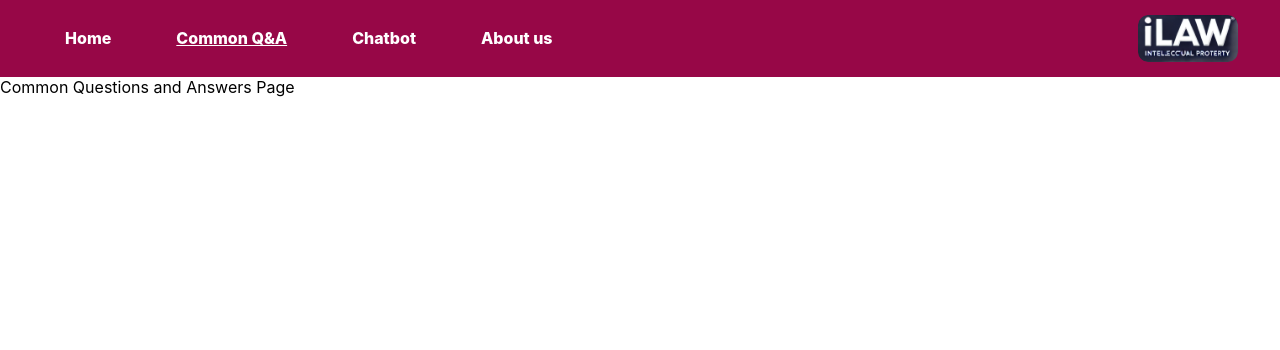
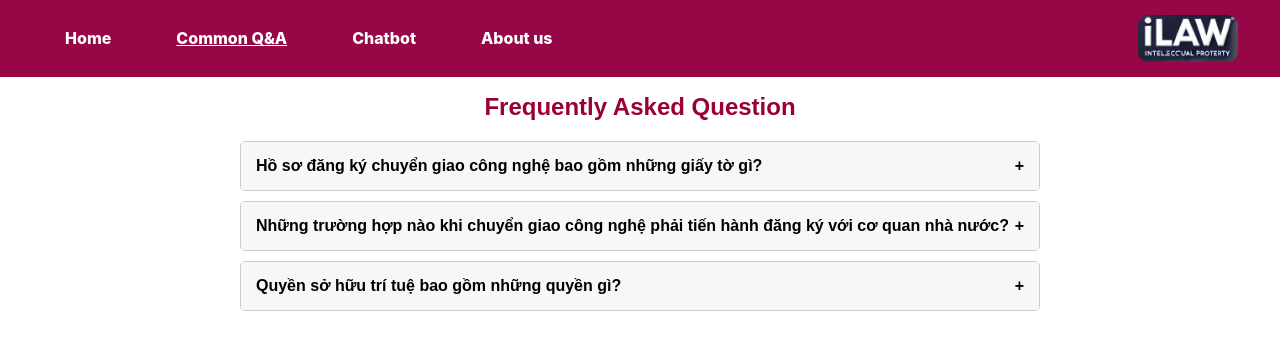
Before and after one commit to HTKUDTeam2/iLawChatbot, a React (Create React App) app: page /common-qa in a window 1280 px wide. Shown: the top 350 px of the page. Built offline with nearby package versions, Linux system fonts and the light colour scheme.

Commit message:
add and custom CommonQA UI

```diff
--- a/public/index.html
+++ b/public/index.html
@@ -2,7 +2,7 @@
 <html lang="en">
   <head>
     <meta charset="utf-8" />
-    <link rel="icon" href="%PUBLIC_URL%/favicon.ico" />
+    <link rel="icon" href="%PUBLIC_URL%/ilaw.ico" />
     <meta name="viewport" content="width=device-width, initial-scale=1" />
     <meta name="theme-color" content="#000000" />
     <meta
@@ -24,7 +24,7 @@
       work correctly both with client-side routing and a non-root public URL.
       Learn how to configure a non-root public URL by running `npm run build`.
     -->
-    <title>React App</title>
+    <title>ILaw Chatbot</title>
   </head>
   <body>
     <noscript>You need to enable JavaScript to run this app.</noscript>
--- a/src/components/CommonQA.js
+++ b/src/components/CommonQA.js
@@ -1,8 +1,67 @@
-// components/CommonQA.js
-import React from "react";
+import React, { useState } from "react";
+import "../styles/CommonQA.css"; // Import file CSS
+
+// Dữ liệu FAQ
+const faqData = [
+  {
+    question: "Hồ sơ đăng ký chuyển giao công nghệ bao gồm những giấy tờ gì?",
+    answer:
+      "Hồ sơ đăng ký chuyển giao công nghệ bao gồm những giấy tờ gì? Thời hạn cấp Giấy chứng nhận đăng ký chuyển giao công nghệ là bao lâu?",
+  },
+  {
+    question:
+      "Những trường hợp nào khi chuyển giao công nghệ phải tiến hành đăng ký với cơ quan nhà nước?",
+    answer: `
+      Căn cứ <a href="https://thuvienphapluat.vn/van-ban/Thuong-mai/Luat-chuyen-giao-cong-nghe-2017-322937.aspx?anchor=dieu_31" target="_blank" class="faq-link">
+      Điều 31 Luật Chuyển giao công nghệ 2017</a> quy định đăng ký chuyển giao công nghệ.
+      Khi chuyển giao công nghệ thuộc một trong các trường hợp sau thì phải đăng ký với cơ quan quản lý nhà nước về khoa học và công nghệ:
+      <ul>
+        <li>Chuyển giao công nghệ từ nước ngoài vào Việt Nam</li>
+        <li>Chuyển giao công nghệ từ Việt Nam ra nước ngoài</li>
+        <li>Chuyển giao công nghệ trong nước có sử dụng vốn nhà nước hoặc ngân sách nhà nước,
+        trừ trường hợp đã được cấp Giấy chứng nhận đăng ký kết quả thực hiện nhiệm vụ khoa học và công nghệ.</li>
+      </ul>
+      <strong>Lưu ý:</strong> <span class="highlight-red">Trừ công nghệ hạn chế chuyển giao đã được cấp Giấy phép chuyển giao công nghệ.</span>
+    `,
+  },
+  {
+    question: "Quyền sở hữu trí tuệ bao gồm những quyền gì?",
+    answer:
+      "Quyền sở hữu trí tuệ bao gồm quyền tác giả, quyền sở hữu công nghiệp và quyền đối với giống cây trồng.",
+  },
+];
 
 const CommonQA = () => {
-  return <div>Common Questions and Answers Page</div>;
+  const [activeIndex, setActiveIndex] = useState(null);
+
+  const toggleAnswer = (index) => {
+    setActiveIndex(activeIndex === index ? null : index);
+  };
+
+  return (
+    <div className="faq-container">
+      <h1 className="faq-header">Frequently Asked Question</h1>
+      <div>
+        {faqData.map((faq, index) => (
+          <div className="faq-item" key={index}>
+            <button
+              className="faq-question"
+              onClick={() => toggleAnswer(index)}
+            >
+              {faq.question}
+              <span>{activeIndex === index ? "−" : "+"}</span>
+            </button>
+            {activeIndex === index && (
+              <div
+                className="faq-answer"
+                dangerouslySetInnerHTML={{ __html: faq.answer }}
+              ></div>
+            )}
+          </div>
+        ))}
+      </div>
+    </div>
+  );
 };
 
 export default CommonQA;
--- /dev/null
+++ b/src/styles/CommonQA.css
@@ -0,0 +1,65 @@
+/* Container styles */
+.faq-container {
+  max-width: 800px;
+  margin: 0 auto;
+  font-family: Arial, sans-serif;
+}
+
+/* Header styles */
+.faq-header {
+  text-align: center;
+  color: #990033;
+  margin-bottom: 20px;
+  font-size: 24px;
+}
+
+/* FAQ item styles */
+.faq-item {
+  border: 1px solid #ccc;
+  border-radius: 5px;
+  margin-bottom: 10px;
+  overflow: hidden;
+}
+
+/* Question button styles */
+.faq-question {
+  width: 100%;
+  padding: 15px;
+  text-align: left;
+  background: #f7f7f7;
+  border: none;
+  font-size: 16px;
+  font-weight: bold;
+  cursor: pointer;
+  display: flex;
+  justify-content: space-between;
+  align-items: center;
+}
+
+.faq-question:hover {
+  background-color: #e0e0e0;
+}
+
+/* Answer styles */
+.faq-answer {
+  padding: 15px;
+  background: #fff;
+  color: #333;
+  line-height: 1.6;
+}
+
+/* Link styling inside the answer */
+.faq-link {
+  color: #990033;
+  text-decoration: underline;
+}
+
+.faq-link:hover {
+  text-decoration: none;
+}
+
+/* Highlighted text */
+.highlight-red {
+  color: red;
+  font-weight: bold;
+}
```
Also changed, not shown: 1 other file (tests, documents, lock files or other folders).
